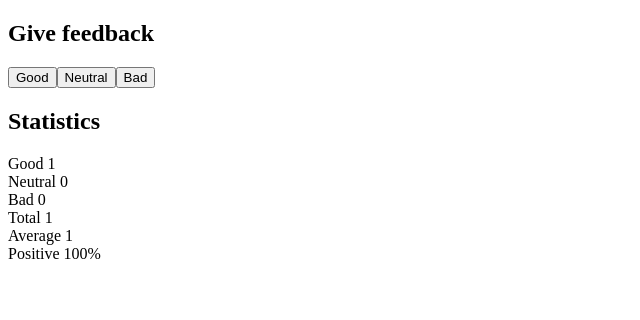
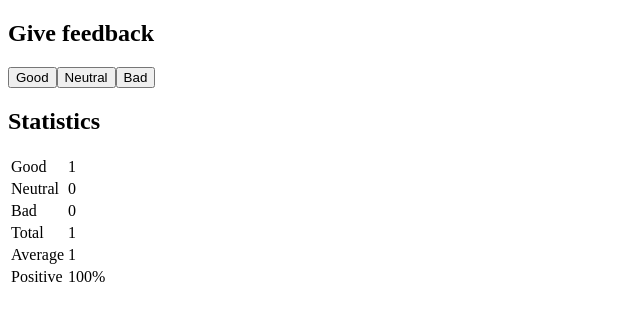
Before and after one commit to pnandez/FullstackOpen, a React (Create React App) app in the folder part1/unicafe/: page / in a window 1280 px wide. Both pictures are taken after a click on the button "Good". Shown: the top 320 px of the page, without its empty margins (0-640 px from the left). Built offline with nearby package versions, Linux system fonts and the light colour scheme.

Commit message:
Excercise 1.11

```diff
--- a/part1/unicafe/src/Statistics.js
+++ b/part1/unicafe/src/Statistics.js
@@ -20,12 +20,14 @@ const Statistics = (props) =>{
   return (
     <div>
       <h2>Statistics</h2>
+      <table>
         <StatisticsLine text = "Good" value = {props.statisticsDict.good} />
         <StatisticsLine text = "Neutral" value = {props.statisticsDict.neutral} />
         <StatisticsLine text = "Bad" value = {props.statisticsDict.bad} />
         <StatisticsLine text = "Total" value = {totalFeedback} />
         <StatisticsLine text = "Average" value = {averageFeedback} />
         <StatisticsLine text = "Positive" value = {positiveFeedbackPercentage}  />
+      </table>
     </div>
   )
 }
--- a/part1/unicafe/src/StatisticsLine.js
+++ b/part1/unicafe/src/StatisticsLine.js
@@ -1,9 +1,15 @@
 const StatisticsLine = (props) => {
   return (
-    <div>
-      {props.text} {props.value}
-
-    </div>
+    <tbody>
+    <tr>
+      <td>
+        {props.text}
+      </td>
+      <td>
+        {props.value}
+      </td>
+    </tr>
+    </tbody>
   )
 }
 
```
